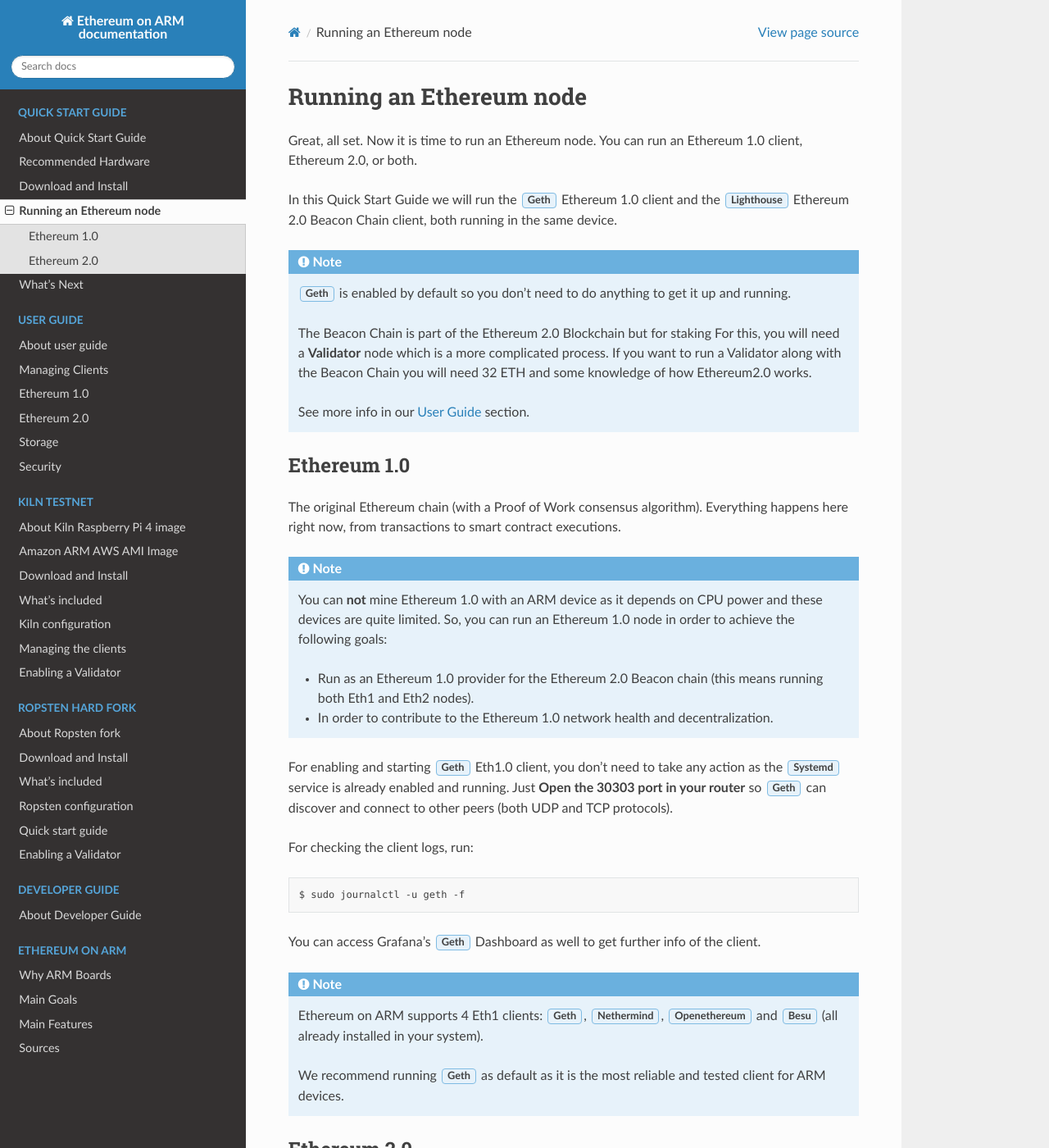
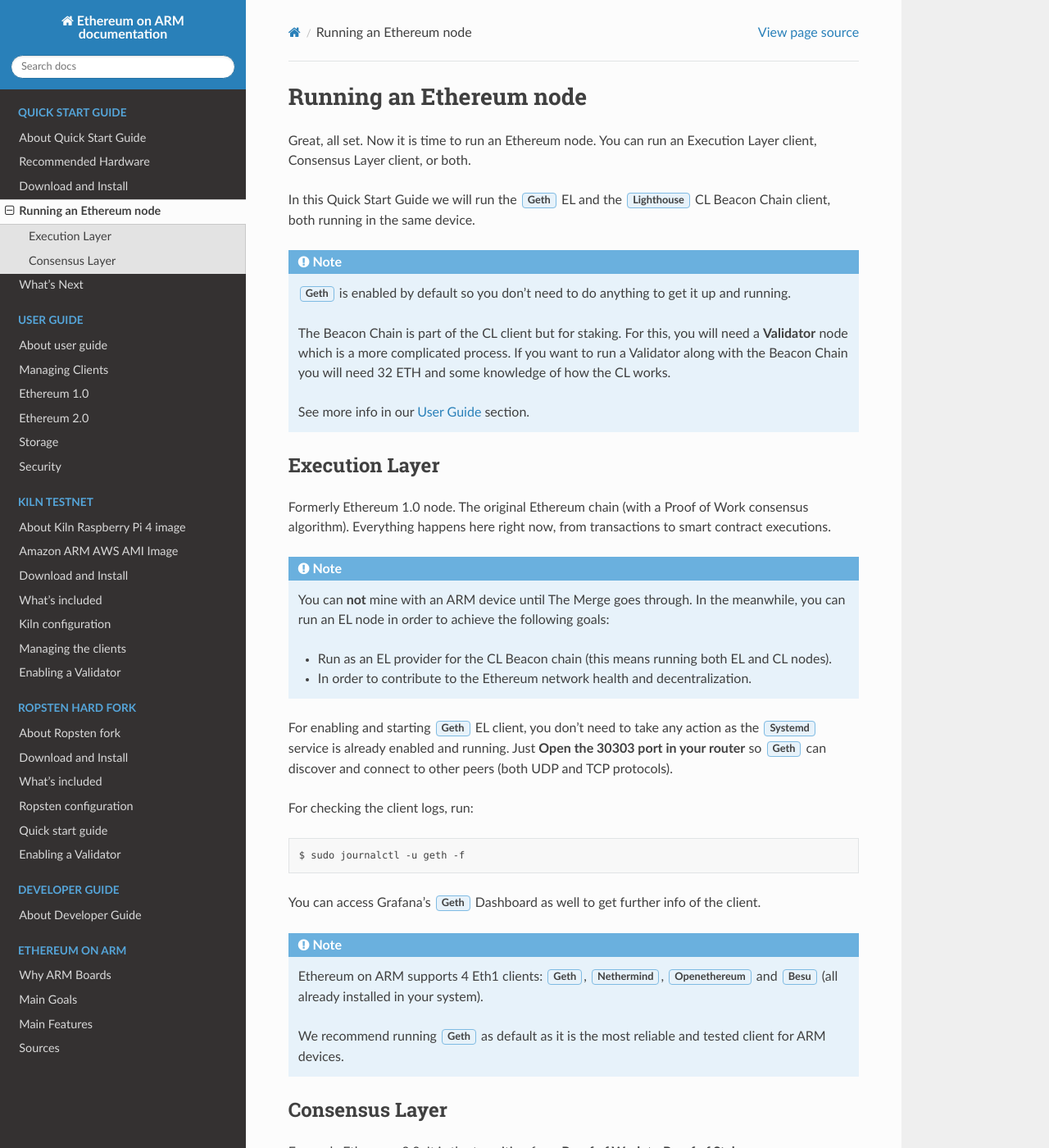
Before and after one commit to EOA-Blockchain-Labs/ethereumonarm, a Sphinx documentation site: the page built from docs/quick-guide/running-ethereum.rst, in a window 1280 px wide and 1400 px high. Shown: the whole window at 82% size. Built offline with Sphinx 7.4.7 and the Read the Docs theme 2.0.0, drawn with Linux system fonts in a browser that asks for light colours; some of the changed text lies outside the part shown.

```diff
--- a/docs/quick-guide/running-ethereum.rst
+++ b/docs/quick-guide/running-ethereum.rst
@@ -5,39 +5,38 @@ Running an Ethereum node
 ========================
 
 Great, all set. Now it is time to run an Ethereum node. You
-can run an Ethereum 1.0 client, Ethereum 2.0, or both.
+can run an Execution Layer client, Consensus Layer client, or both.
 
-In this Quick Start Guide we will run the :guilabel:`Geth` Ethereum 1.0 client
-and the :guilabel:`Lighthouse` Ethereum 2.0 Beacon Chain client, both running in the same device.
+In this Quick Start Guide we will run the :guilabel:`Geth` EL
+and the :guilabel:`Lighthouse` CL Beacon Chain client, both running in the same device.
 
 .. note::
   :guilabel:`Geth` is enabled by default so you don't need to do anything to
   get it up and running.
 
-  The Beacon Chain is part of the Ethereum 2.0 Blockchain but for staking   For this, you will
-  need a **Validator** node which is a more complicated process. If you want to   run a Validator
-  along with the Beacon Chain you will need 32 ETH and some knowledge of how   Ethereum2.0 works.
+  The Beacon Chain is part of the CL client but for staking.   For this, you will
+  need a **Validator** node which is a more complicated process. If you want to run a Validator
+  along with the Beacon Chain you will need 32 ETH and some knowledge of how the CL works.
 
   See more info in our :doc:`User Guide </user-guide/ethereum2.0>` section.
 
 
-Ethereum 1.0
-------------
+Execution Layer
+---------------
 
-The original Ethereum chain (with a Proof of Work consensus algorithm).
+Formerly Ethereum 1.0 node. The original Ethereum chain (with a Proof of Work consensus algorithm).
 Everything happens here right now, from transactions to smart contract
 executions.
 
 .. note::
-  You can **not** mine Ethereum 1.0 with an ARM device as it depends on CPU
-  power and these devices are quite limited. So, you can run an Ethereum 1.0 node
-  in order to achieve the following goals:
+  You can **not** mine with an ARM device until The Merge goes through.
+  In the meanwhile, you can run an EL node in order to achieve the following goals:
 
-  * Run as an Ethereum 1.0 provider for the Ethereum 2.0 Beacon chain (this means
-    running both Eth1 and Eth2 nodes).
-  * In order to contribute to the Ethereum 1.0 network health and decentralization.
+  * Run as an EL provider for the CL Beacon chain (this means
+    running both EL and CL nodes).
+  * In order to contribute to the Ethereum network health and decentralization.
 
-For enabling and starting :guilabel:`Geth` Eth1.0 client, you don't need to take any
+For enabling and starting :guilabel:`Geth` EL client, you don't need to take any
 action as the :guilabel:`Systemd` service is already enabled and running. Just
 **Open the 30303 port in your router** so :guilabel:`Geth` can discover and connect
 to other peers (both UDP and TCP protocols).
@@ -58,12 +57,11 @@ You can access Grafana's :guilabel:`Geth` Dashboard as well to get further info
   client for ARM devices.
 
 
-Ethereum 2.0
-------------
+Consensus Layer
+---------------
 
-Ethereum 2.0 is the transition from **Proof of Work** to **Proof of Stake** consensus algorithm. It is
-currently on Phase 0 (since December 2020) and you can runan Eth2.0 node on your
-Raspberry Pi 4 as it doesn't depend upon CPU power.
+Formerly Ethereum 2.0. It is the transition from **Proof of Work** to **Proof of Stake** consensus algorithm. It is
+scheduled for 3Q 2022 and you will be able to "mine" (validating) ETH even with resource-constrained devices.
 
 In this Quick Guide we are going to take the first step on running an Ethereum 2.0 node:
 enabling the Beacon Chain through the :guilabel:`Lighthouse` client. If you want to run the
--- a/docs/quick-guide/whats-next.rst
+++ b/docs/quick-guide/whats-next.rst
@@ -13,6 +13,6 @@ For more info about how the node works and get sync info, please visit
 our :doc:`User Guide </user-guide/about-user-guide>`.
 
 .. tip::
-  Remember that you can stake with your Raspberry Pi 4. If you have
+  Remember that you can stake with your ARM board. If you have
   32 ETH check out our Ethereum 2.0 section and get your validator up
   and running.
```
Also changed, not shown: docs/quick-guide/recommended-hardware.rst (+6 -6 lines).
